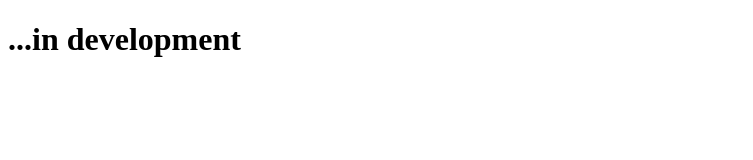
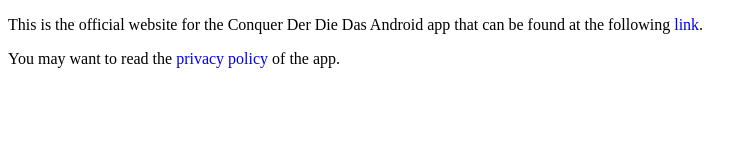
Before and after one commit to jasmingrbo/jasmingrbo.github.io, a plain HTML site: page index.html in a window 1280 px wide. Shown: the whole page, without its empty margins (0-753 px from the left). Drawn offline with Linux system fonts and the light colour scheme.

Commit message:
Incorporate app and privacy policy links into index.html

```diff
--- a/index.html
+++ b/index.html
@@ -1,6 +1,18 @@
 <!DOCTYPE html>
-<html>
+<html lang="en">
+<head>
+    <meta charset="UTF-8">
+    <title>Conquer Der Die Das</title>
+    <style>
+    a { text-decoration: none; }
+
+    </style>
+</head>
 <body>
-<h1>...in development</h1>
+<p>This is the official website for the Conquer Der Die Das Android app that can be found at the following
+    <a href="https://play.google.com/store/apps/details?id=ba.grbo.conquerderdiedas">link</a>.</p>
+<p>
+    You may want to read the <a href="privacy_policy.html">privacy policy</a> of the app.
+</p>
 </body>
 </html>
```
Also changed, not shown: 1 other file.
